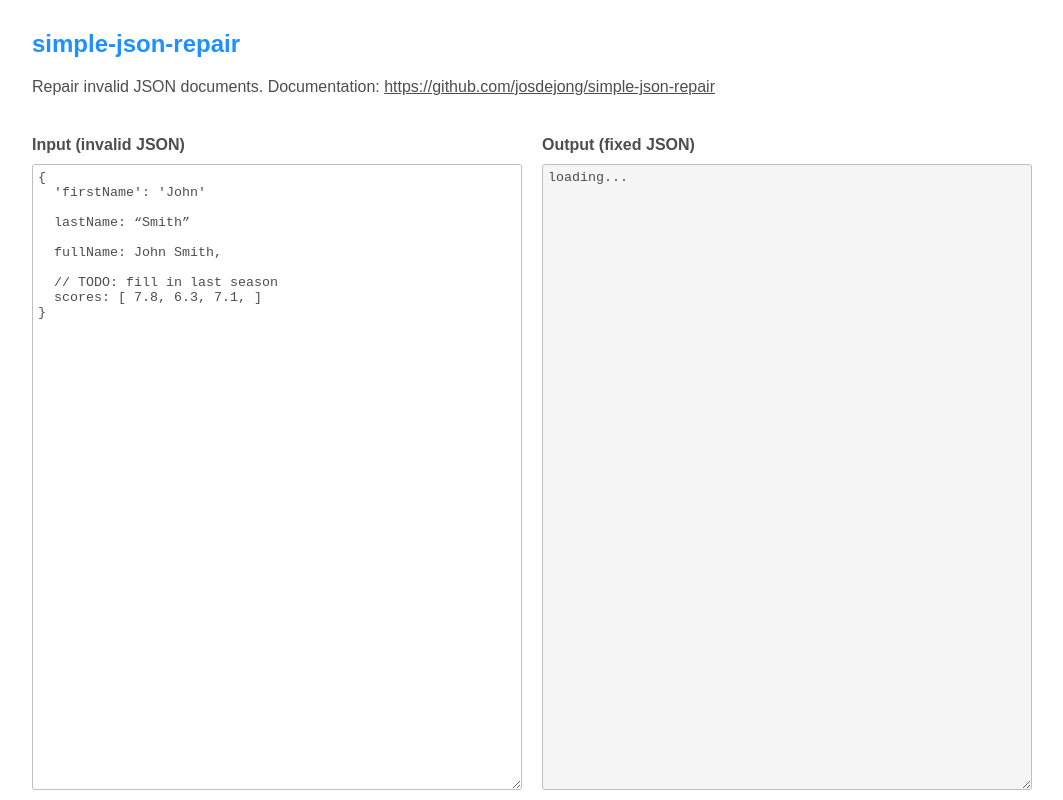
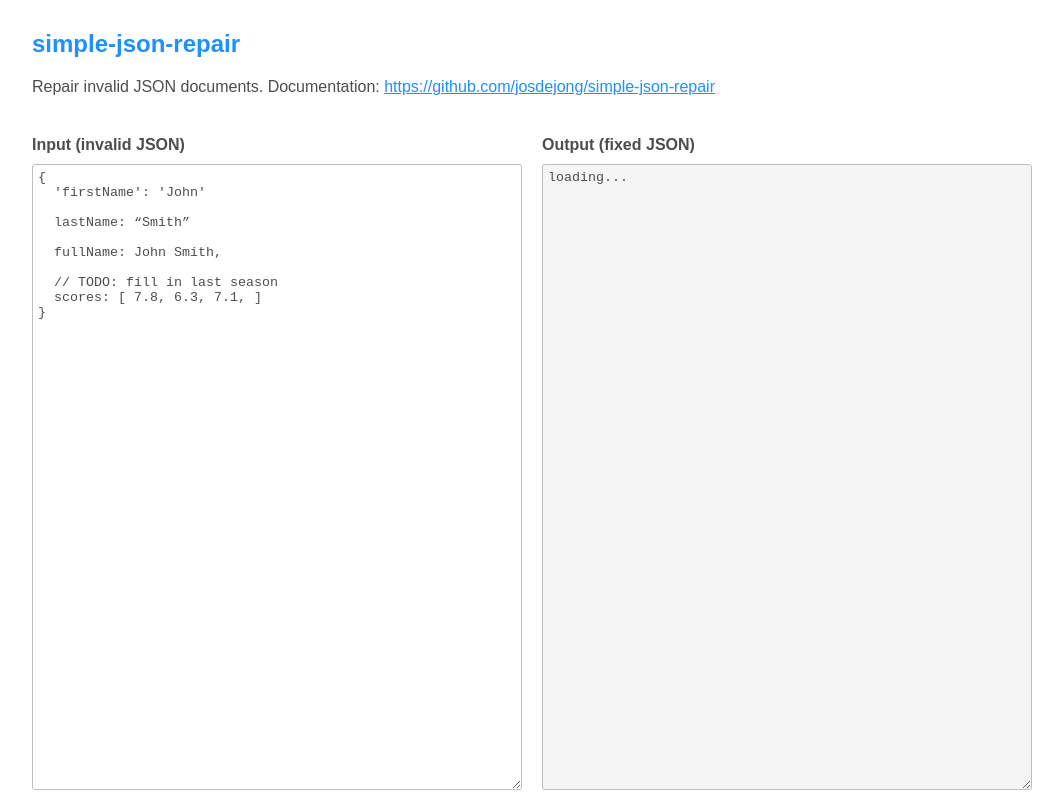
Before and after one commit to josdejong/jsonrepair, a website: page docs/index.html in a window 1280 px wide. Shown: the whole page, without its empty margins (108-1171 px from the left). Drawn offline with Linux system fonts and the light colour scheme.

Commit message:
Some playground tweaks

```diff
--- a/docs/style.css
+++ b/docs/style.css
@@ -7,12 +7,15 @@
   overflow: hidden;
 }
 
-body, textarea, a {
+body, textarea {
   color: #4d4d4d;
 }
 
+a {
+  color: dodgerblue;
+}
 a:hover {
-  color: dodgerblue;
+  color: #187ad7;
 }
 
 body {
```
